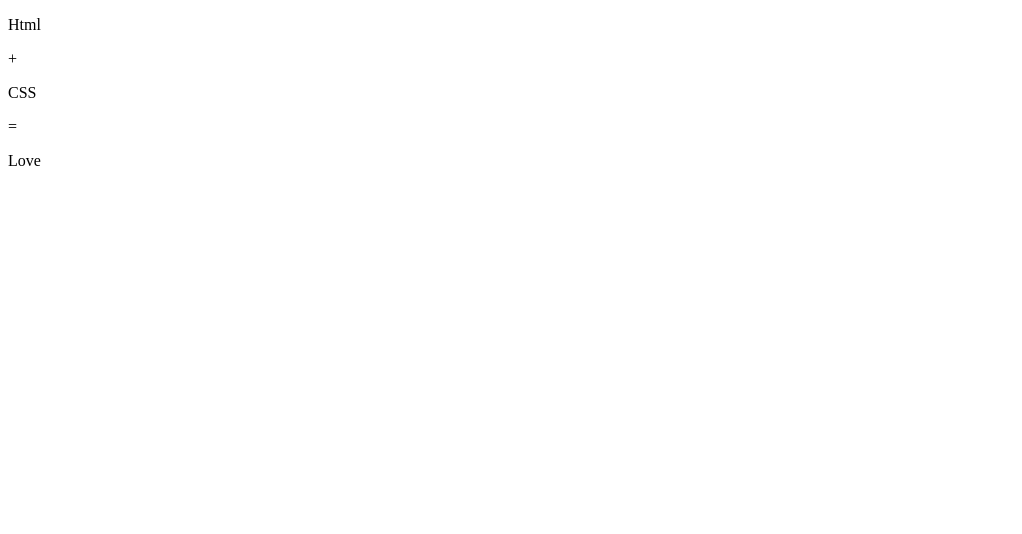
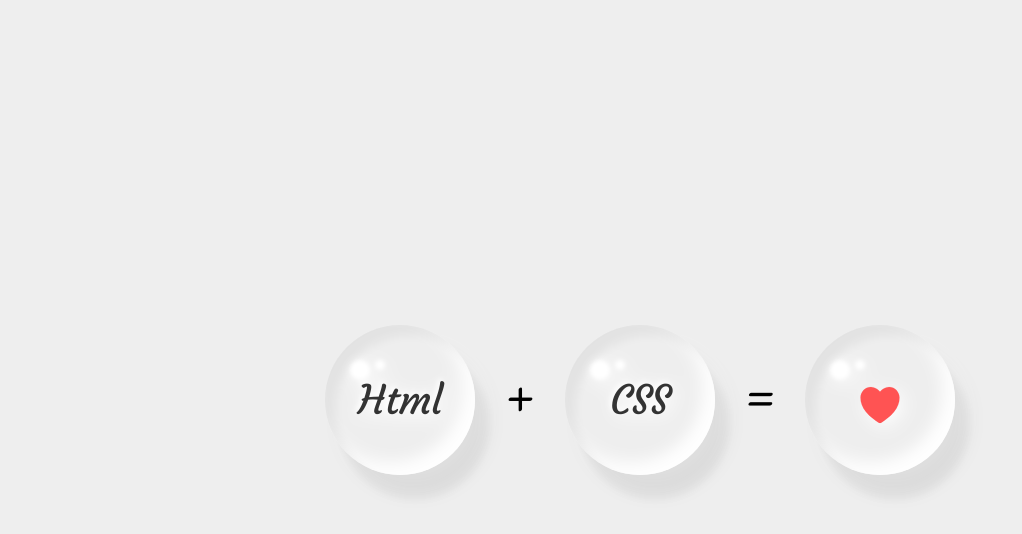
Before and after one commit to lynryunga/Html-CSS, a plain HTML site: page index.html in a window 1280 px wide. Shown: the whole page, without its empty margins (0-1022 px from the left). Drawn offline with nearby package versions, Linux system fonts and the light colour scheme.

Commit message:
CSS Completo

```diff
--- a/css/style.css
+++ b/css/style.css
@@ -0,0 +1,60 @@
+@import url('https://fonts.googleapis.com/css2?family=Courgette&display=swap');
+* {
+  margin: 0;
+  padding: 0;
+  box-sizing: border-box;
+  font-family: "Courgette", cursive;
+}
+body {
+  display: flex;
+  justify-content: center;
+  align-items: center;
+  min-height: 100vh;
+  background: #eee;
+  gap: 30px
+}
+.drop {
+  position: relative;
+  width: 150px;
+  height: 150px;
+  border-radius: 50%;
+  /* background: #ccc; */
+  display: flex;
+  justify-content: center;
+  align-items: center;
+  font-size: 2.5rem;
+  color: #333;
+  text-shadow: -2px -2px 5px #fff;
+  filter: drop-shadow(4px 4px 10px #fff);
+  box-shadow: inset 10px 10px 10px rgba(0, 0, 0, 0.05), 15px 25px 10px rgba(0, 0, 0, 0.05), 15px 20px 20px rgba(0, 0, 0, 0.05), inset -10px -10px 15px rgba(255, 255, 255, 0.9)
+}
+.drop::before{
+  content: '';
+  position: absolute;
+  top: 35px;
+  left: 25px;
+  background: #fff;
+  width: 20px;
+  height: 20px;
+  border-radius: 50%;
+  filter: blur(2px);
+}
+.drop::after{
+  content: '';
+  position: absolute;
+  top: 35px;
+  left: 50px;
+  background: #fff;
+  width: 10px;
+  height: 10px;
+  border-radius: 50%;
+  filter: blur(2px);
+}
+span {
+  font-size: 3rem;
+}
+.drop ion-icon {
+  color: #ff5353;
+  font-size: 3rem;
+  margin-top: 20px;
+}
--- a/index.html
+++ b/index.html
@@ -16,7 +16,9 @@
   </div>
   <span>=</span>
   <div class="drop">
-    <p>Love</p>
+    <p><ion-icon name="heart"></ion-icon></p>
   </div>
+  <script type="module" src="https://unpkg.com/ionicons@7.1.0/dist/ionicons/ionicons.esm.js"></script>
+  <script nomodule src="https://unpkg.com/ionicons@7.1.0/dist/ionicons/ionicons.js"></script>
 </body>
 </html>
```
